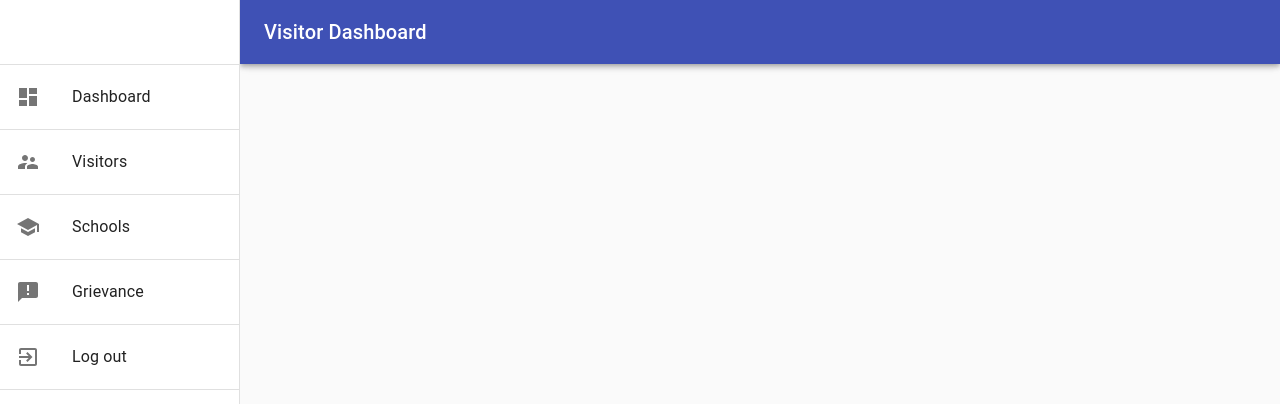
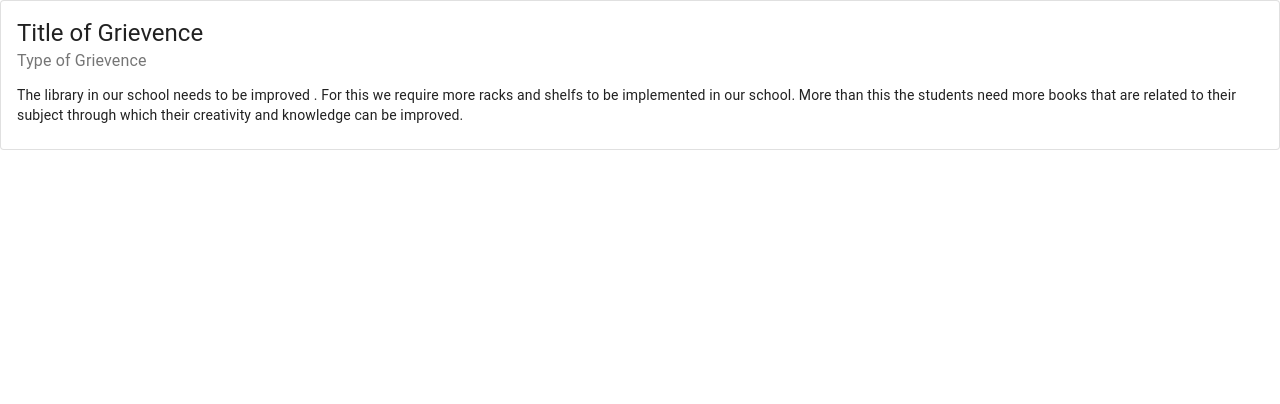
Before and after one commit to amrittheengineer/smart-india-hackathon-2020-web-portals, a React (Create React App) app: page / in a window 1280 px wide. Shown: the top 404 px of the page. Built offline with nearby package versions, Linux system fonts and the light colour scheme.

Commit message:
Added CreateGrievenceButton and GrievenceCard

```diff
--- a/src/App.js
+++ b/src/App.js
@@ -4,14 +4,14 @@ import SchoolPage from "./Pages/SchoolPage";
 import GrievenceCard from "./Components/GrievenceCard";
 import PeopleCard from "./Components/PeopleCard";
 import TabView from "./Components/TabView";
-import AddProfile from "./Components/AddProfile";
+import AddGrievenceButton from "./Components/AddGrievenceButton";
 import EditGrievence from "./Components/EditGrievence";
 import LoginCard from "./Components/LoginCard";
 
 function App() {
   return (
     <div>
-      <EducationalOfficerPage />
+      <GrievenceCard />
     </div>
   );
 }
--- a/src/Components/AddProfile.js
+++ b/src/Components/AddGrievenceButton.js
@@ -6,7 +6,7 @@ import DialogActions from "@material-ui/core/DialogActions";
 import DialogContent from "@material-ui/core/DialogContent";
 import DialogContentText from "@material-ui/core/DialogContentText";
 import DialogTitle from "@material-ui/core/DialogTitle";
-import RadioButton from "./RadioButton";
+import EditGrievence from "./EditGrievence";
 
 export default function FormDialog() {
   const [open, setOpen] = React.useState(false);
@@ -22,50 +22,15 @@ export default function FormDialog() {
   return (
     <div>
       <Button variant="outlined" color="primary" onClick={handleClickOpen}>
-        + Add new Profile
+        + Create Grievence
       </Button>
       <Dialog
         open={open}
         onClose={handleClose}
         aria-labelledby="form-dialog-title"
       >
-        <DialogTitle id="form-dialog-title">Add new</DialogTitle>
         <DialogContent>
-          <DialogContentText>
-            Please enter the following details to add a Profile.
-          </DialogContentText>
-          <TextField
-            autoFocus
-            margin="dense"
-            id="name"
-            label="First Name"
-            type="text"
-            variant="outlined"
-            fullWidth
-          />
-          <TextField
-            autoFocus
-            margin="dense"
-            id="name"
-            label="Last Name"
-            type="text"
-            variant="outlined"
-            fullWidth
-          />
-          <br />
-          <br />
-          <RadioButton />
-          <br />
-          <br />
-          <TextField
-            id="outlined-number"
-            label="Identification Number"
-            type="number"
-            InputLabelProps={{
-              shrink: true,
-            }}
-            variant="outlined"
-          />
+          <EditGrievence />
         </DialogContent>
         <DialogActions>
           <Button onClick={handleClose} color="primary">
--- a/src/Components/EditGrievence.js
+++ b/src/Components/EditGrievence.js
@@ -38,7 +38,7 @@ export default function OutlinedCard() {
         <Card className={classes.root} variant="outlined" color="primary">
             <CardContent>
                 <Typography variant="h5" component="h2">
-                    Review
+                    Add Grievence
                 </Typography>
                 <TextField id="standard-basic" label="Enter the title" />
                 <br />
@@ -61,22 +61,19 @@ export default function OutlinedCard() {
                         <MenuItem value={20}>Canteen</MenuItem>
                         <MenuItem value={30}>Class</MenuItem>
                         <MenuItem value={40}>Lab</MenuItem>
-                        <MenuItem value={50}>Ground</MenuItem>
+                        <MenuItem value={50}>Library</MenuItem>
                     </Select>
                 </FormControl>
                 <br />
                 <br />
                 <TextField
                     id="standard-textarea"
-                    label="Review in Brief"
+                    label="In Brief"
                     multiline
                     fullWidth
                 />
             </CardContent>
             <br />
-            <CardActions>
-                <Button size="small" color="primary">Submit</Button>
-            </CardActions>
         </Card>
     );
 }
--- a/src/Components/GrievenceCard.js
+++ b/src/Components/GrievenceCard.js
@@ -28,16 +28,16 @@ export default function OutlinedCard() {
     <Card className={classes.root} variant="outlined">
       <CardContent>
         <Typography variant="h5" component="h2">
-          Anonymous
+          Title of Grievence
         </Typography>
         <Typography className={classes.pos} color="textSecondary">
-          Title of Grievence
+          Type of Grievence
         </Typography>
         <Typography variant="body2" component="p">
-          The teaching quality is very good. The knowledge of the subject from
-          the teacher's perspective could be improved. The staffs do not have
-          the proper experience to handle the students of this capability to
-          work on projects.
+          The library in our school needs to be improved . For this we require
+          more racks and shelfs to be implemented in our school. More than this
+          the students need more books that are related to their subject through
+          which their creativity and knowledge can be improved.
         </Typography>
       </CardContent>
     </Card>
```
